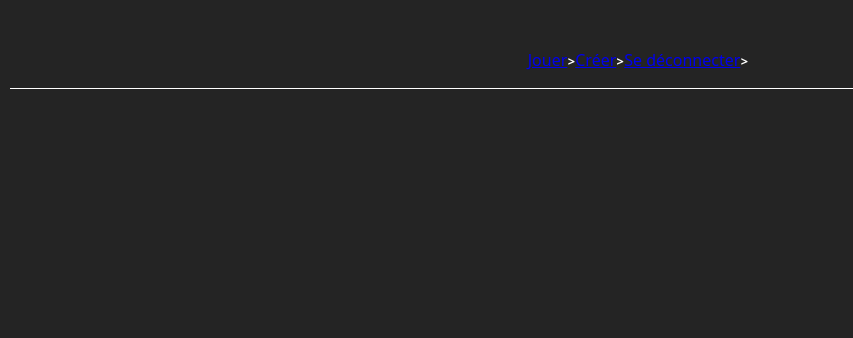
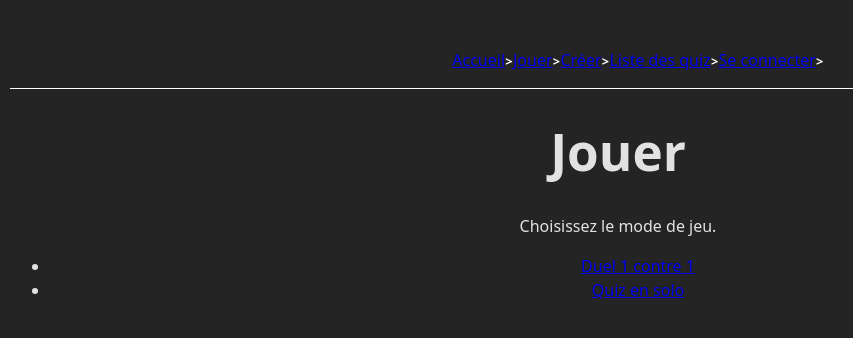
Before and after one commit to sashsutton/frontend-hackathon-quizz-app, a React (Vite) app: page /play in a window 1280 px wide. Shown: the top 338 px of the page, without its empty margins (22-875 px from the left). Built offline with nearby package versions, Linux system fonts and the light colour scheme.

Commit message:
Ajout des pages de la navbar

```diff
--- a/src/App.jsx
+++ b/src/App.jsx
@@ -2,6 +2,9 @@ import './App.css'
 import {Routes, Route} from "react-router-dom"
 import Navbar from './components/Navbar.jsx'
 import HomePage from "./pages/HomePage.jsx";
+import PlayPage from "./pages/PlayPage.jsx";
+import MakePage from "./pages/MakePage.jsx";
+import QuizListPage from "./pages/QuizListPage.jsx";
 
 function App() {
 
@@ -10,6 +13,9 @@ function App() {
           <Navbar></Navbar>
           <Routes>
               <Route path="/" element={<HomePage/>}/>
+              <Route path="/play" element={<PlayPage/>}/>
+              <Route path="/make" element={<MakePage/>}/>
+              <Route path="/quiz-list" element={<QuizListPage/>}/>
           </Routes>
 
       </div>
--- a/src/components/Navbar.jsx
+++ b/src/components/Navbar.jsx
@@ -2,16 +2,18 @@
 
 
 function Navbar() {
-    const isConnected = true;
+    const isConnected = false;
 
     return(
-        <nav className="crumbs">
+        <nav className="nav-crumbs">
 
         <ul className="">
-            <li class="crumb"><a href="./play">Jouer</a></li>
-            <li class="crumb"><a href="./make">Créer</a></li>
-            {!isConnected && <li class="crumb"><a href="./login">Se connecter</a></li>}
-            {isConnected && <li class="crumb"><a href="./logout">Se déconnecter</a></li>}
+            <li class="nav-crumb"><a href="/">Accueil</a></li>
+            <li class="nav-crumb"><a href="/play">Jouer</a></li>
+            <li class="nav-crumb"><a href="/make">Créer</a></li>
+            <li class="nav-crumb"><a href="/quiz-list">Liste des quiz</a></li>
+            {!isConnected && <li class="nav-crumb"><a href="/login">Se connecter</a></li>}
+            {isConnected && <li class="nav-crumb"><a href="/logout">Se déconnecter</a></li>}
         </ul>
         </nav>
 
--- a/src/index.css
+++ b/src/index.css
@@ -29,16 +29,16 @@ nav {
   border-bottom: 1px solid rgb(255, 255, 255);
 }
 
-.crumbs ol {
+.nav-crumbs ol {
   list-style-type: none;
   padding-left: 0;
 }
 
-.crumb {
+.nav-crumb {
   display: inline-block;
 }
 
-.crumb a::after {
+.nav-crumb a::after {
   display: inline-block;
   color: rgb(255, 255, 255);
   content: ">";
--- /dev/null
+++ b/src/pages/MakePage.jsx
@@ -0,0 +1,11 @@
+
+function MakePage() {
+    return (
+        <div>
+            <h1>Créer un Quiz</h1>
+            <p></p>
+        </div>
+    )
+}
+
+export default MakePage;
--- /dev/null
+++ b/src/pages/PlayPage.jsx
@@ -0,0 +1,16 @@
+
+function PlayPage() {
+    return (
+        <div>
+            <h1>Jouer</h1>
+            <p>Choisissez le mode de jeu.</p>
+            <ul>
+                <li><a href="/play/versus">Duel 1 contre 1</a></li>
+                <li><a href="/play/solo">Quiz en solo</a></li>
+            </ul>
+        </div>
+    )
+
+}
+
+export default PlayPage;
--- /dev/null
+++ b/src/pages/QuizListPage.jsx
@@ -0,0 +1,10 @@
+
+function QuizList() {
+    return (
+        <div>
+            <h1>Liste des quiz</h1>
+        </div>
+    )
+}
+
+export default QuizList;
```
